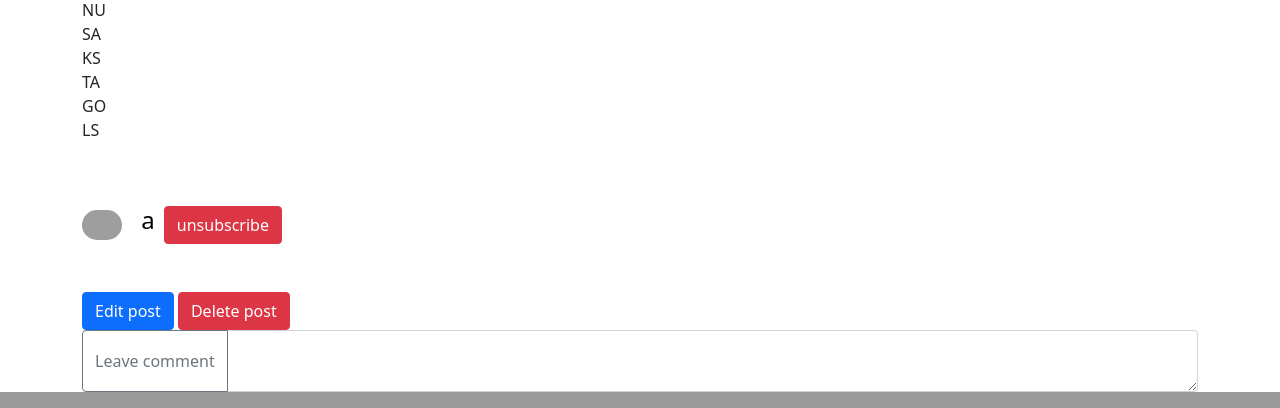
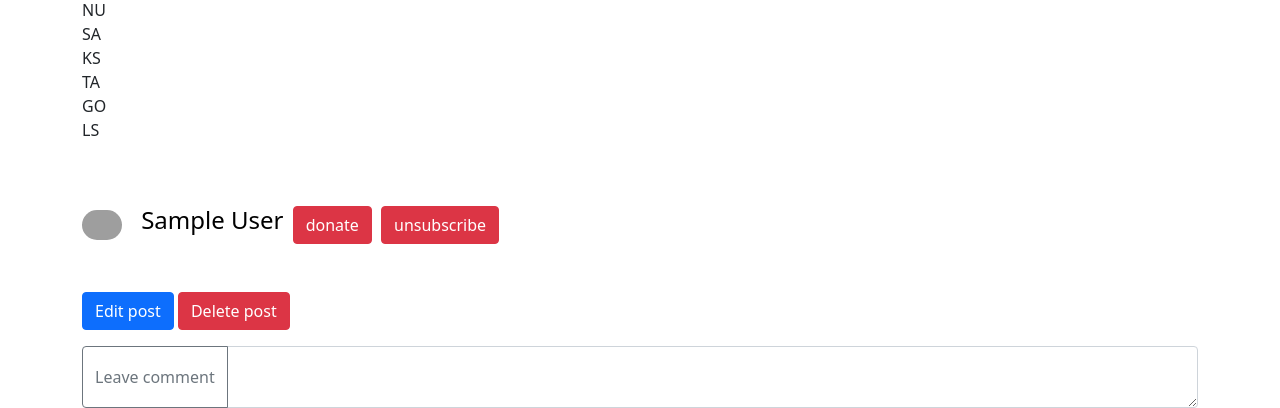
Before and after one commit to mrpotatopc/social-media-aws, a Django app: page /post/6/ in a window 1280 px wide. Shown: the part 1047-1455 px from the top of the page. Run offline with Django 3.2, Linux system fonts and the light colour scheme; a user stored in the database is signed in; data comes from the database, SQL or seed files in the repository; tables that the repository leaves empty hold one stand-in row (values such as "Sample post"); grey boxes are pictures that could not be loaded.

Commit message:
some fixes and added possibility to add donation link to profile

```diff
--- a/home/models.py
+++ b/home/models.py
@@ -63,3 +63,7 @@ class post_video(models.Model):
 class user_name(models.Model):
     user = models.ForeignKey(User,on_delete=models.CASCADE)
     name = models.CharField(max_length=200)
+
+class user_donate_link(models.Model):
+    user = models.ForeignKey(User,on_delete=models.CASCADE)
+    link = models.URLField(max_length=400)
--- a/home/urls.py
+++ b/home/urls.py
@@ -27,5 +27,7 @@ urlpatterns = [
     path('deletevideo/<int:id>/',views.deletevideo,name="deletevideo"),
     path('donation/form/',views.DonationPage.as_view(),name="donate"),
     path('donation/confirm/',views.Donate,name="donateconfirm"),
+    path('donation/thanks/',views.thanks.as_view(),name="thanks"),
+    path('change_donate_link/',views.edituserdonatelink,name="userdonatelink")
 
 ]
--- a/home/views.py
+++ b/home/views.py
@@ -7,7 +7,7 @@ import time
 from django.contrib.auth.mixins import PermissionRequiredMixin,LoginRequiredMixin
 from django.shortcuts import get_object_or_404
 from django.urls import reverse_lazy,reverse
-from .models import subscription , post , post_image , user_image , post_comment , post_video ,user_name
+from .models import subscription , post , post_image , user_image , post_comment , post_video ,user_name, user_donate_link
 from django.utils import timezone
 from django.shortcuts import redirect
 from user_messages import api
@@ -253,6 +253,20 @@ def edituserava(request):
         return HttpResponseRedirect(request.META.get('HTTP_REFERER'))
 
 @login_required
+def edituserdonatelink(request):
+    if request.method == 'POST':
+        if user_donate_link.objects.filter(user=request.user).exists():
+            old_link = user_donate_link.objects.get(user=request.user)
+            old_linke.delete()
+            new_link = user_donate_link(user=request.user,link=request.POST['link'])
+            new_link.save()
+        else:
+            new_link = user_donate_link(user=request.user,link=request.POST['link'])
+            new_link.save()
+
+        return HttpResponseRedirect(request.META.get('HTTP_REFERER'))
+
+@login_required
 def edituserpassword(request):
     if request.method == 'POST':
         us = request.user.id
@@ -311,9 +325,10 @@ def deletevideo(request,id):
     return HttpResponseRedirect(request.META.get('HTTP_REFERER'))
 
 
-class DonationPage(TemplateView):
+class DonationPage(LoginRequiredMixin,TemplateView):
     template_name = "home/donation.html"
 
+@login_required
 def Donate(request):
     if request.method == 'POST':
         amount = float(request.POST['amount'])
@@ -341,4 +356,7 @@ def Donate(request):
             currency='eur',
             description = description
         )
-        return HttpResponseRedirect(request.META.get('HTTP_REFERER'))
+        return redirect(reverse('home:thanks'))
+
+class thanks(TemplateView):
+    template_name = "home/thanks.html"
--- a/templates/home/donation.html
+++ b/templates/home/donation.html
@@ -28,12 +28,12 @@
 		  <span class="input-group-text" id="basic-addon1">Amount(EUR):</span>
 			<input type="number" class="form-control" step="0.01" min="0.50" name="amount" value="">
 		</div>
-		<div class="mb-3">
+		<div class="mb-3" style="width:50%;">
 		  <label for="exampleFormControlTextarea1" class="form-label">You can tell us something...</label>
 		  <textarea class="form-control" name="description" id="exampleFormControlTextarea1" rows="3"></textarea>
 		</div>
 
-		<div class="form-row" style="border-style:solid;border-radius:5px;border-width:1px;">
+		<div class="form-row" style="width:50%;border-style:solid;border-radius:5px;border-width:1px;">
 			<div id="card-element">
 				<!-- A Stripe Element will be inserted here. -->
 			</div>
--- a/templates/home/post.html
+++ b/templates/home/post.html
@@ -40,8 +40,19 @@
     <div class="avatar">
       <a href="{% url 'home:user' post.author_id %}"class="userlink">
         <img src="{{ user_image.image_medium.url }}" width="40" class="ava">
-        <h4 class="inl usrname">{{post.author.username}}</h4>
+        {% if post.author.user_name_set.all|first %}
+          {% with post.author.user_name_set.all|first as u %}
+            <h4 class="inl usrname">{{u.name}}</h4>
+          {% endwith %}
+        {% else %}
+          <h4 class="inl usrname">{{User.username}}</h4>
+        {% endif %}
       </a>
+      {% if post.author.user_donate_link_set.all|first %}
+        {% with post.author.user_donate_link_set.all|first as u %}
+          <a href="{{u.link}}" onclick="this.disabled=true;" class="btn btn-danger subbtn" >donate</a>
+        {% endwith %}
+      {% endif %}
       {% if is_sub == True %}
        <a href="{% url 'home:unsubscribe' sub_id %}" onclick="this.disabled=true;" class="btn btn-danger subbtn" >unsubscribe</a>
       {% else %}
@@ -53,8 +64,19 @@
     <div class="avatar">
       <a href="{% url 'home:user' post.author_id %}"class="userlink">
         <img src="{% static '/replacement-imgs/avatar.png' %}" width="40"   class="ava" >
-        <h4 class="inl usrname">{{post.author.username}}</h4>
+        {% if post.author.user_name_set.all|first %}
+          {% with post.author.user_name_set.all|first as u %}
+            <h4 class="inl usrname">{{u.name}}</h4>
+          {% endwith %}
+        {% else %}
+          <h4 class="inl usrname">{{User.username}}</h4>
+        {% endif %}
       </a>
+      {% if post.author.user_donate_link_set.all|first %}
+        {% with post.author.user_donate_link_set.all|first as u %}
+          <a href="{{u.link}}" onclick="this.disabled=true;" class="btn btn-danger subbtn" >donate</a>
+        {% endwith %}
+      {% endif %}
       {% if is_sub == True %}
        <a href="{% url 'home:unsubscribe' sub_id %}" onclick="this.disabled=true;" class="btn btn-danger subbtn" >unsubscribe</a>
       {% else %}
@@ -69,7 +91,7 @@
     <a href="{% url 'home:postedit' post.id %}" class="btn btn-primary">Edit post</a>
     <a href="{% url 'home:DeletePost' post.id %}" class="btn btn-danger">Delete post</a>
   {% endif %}
-  <form class="" action="{% url 'home:createcomment' post.id %}" method="post">
+  <form class="mt-3" action="{% url 'home:createcomment' post.id %}" method="post">
     {% csrf_token %}
     <div class="input-group">
       <button class="btn btn-outline-secondary" type="submit" id="button-addon1">Leave comment</button>
--- /dev/null
+++ b/templates/home/thanks.html
@@ -0,0 +1,6 @@
+{% extends 'base.html' %}
+{% block content %}
+<div class="container mt-3">
+  <h1 style="text-align:center;">thank you for supporting our project!</h1>
+</div>
+{% endblock %}
```
Also changed, not shown: templates/home/settings.html (+9 -0 lines), templates/home/user.html (+10 -0 lines), home/migrations/0004_user_donate_link.py (added).
